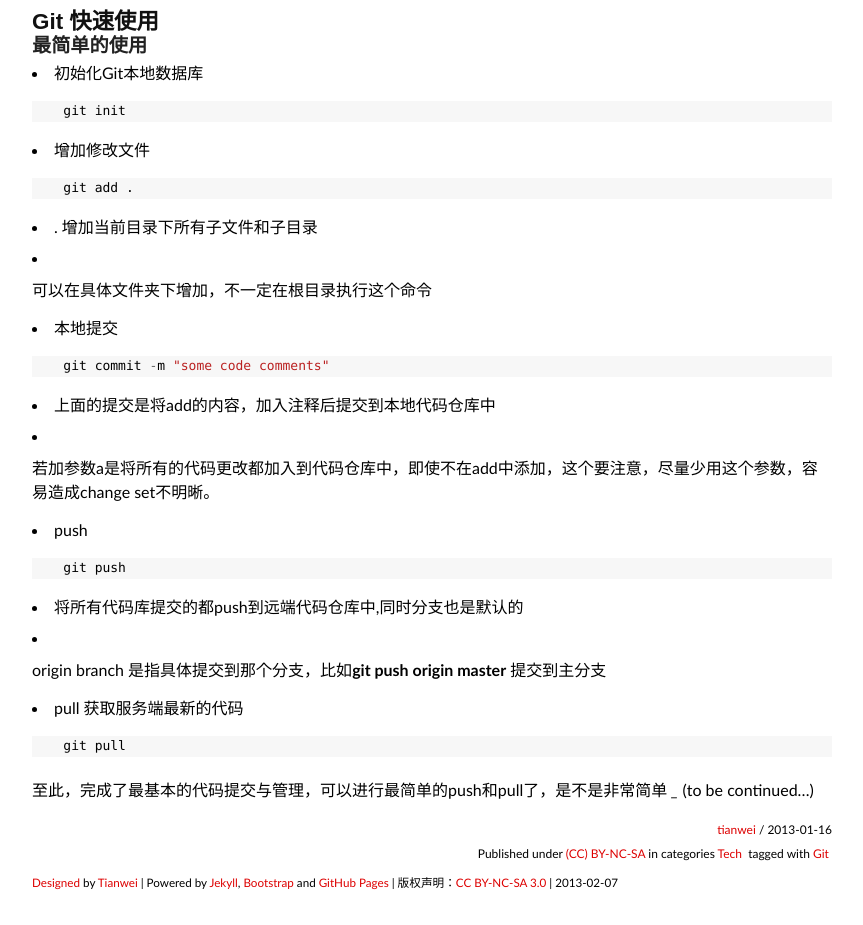
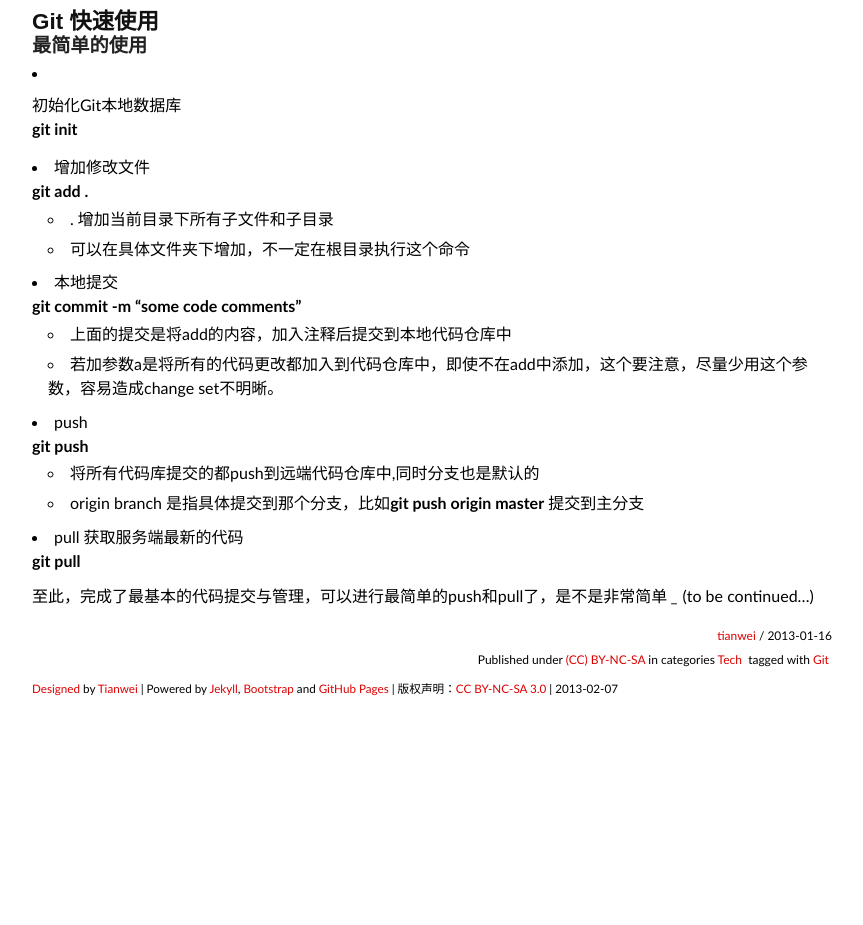
Before and after one commit to tianweidut/tianweidut.github.com, a Jekyll site: the page built from _posts/2013-01-16-Git-Github-Tricks.md, in a window 1280 px wide. Shown: the part 594-1519 px from the top of the page, without its empty margins (208-1071 px from the left). Built offline with Jekyll 4.4.1, drawn with Linux system fonts in a browser that asks for light colours; some web fonts are replaced; Markdown is read by kramdown in place of the engine named in the settings; comment, search, counter and statistics services are not loaded; after the commit the page ends 1325 px from its top, so only the background shows below that; some of the changed lines change nothing that is shown.

Commit message:
update format

```diff
--- a/_posts/2013-01-16-Git-Github-Tricks.md
+++ b/_posts/2013-01-16-Git-Github-Tricks.md
@@ -23,33 +23,25 @@ comments: yes
 
 ### 最简单的使用
  * 初始化Git本地数据库
- {% highlight python%}
-    git init {% endhighlight%}
+   **git init**
 
  * 增加修改文件
- {% highlight python%}
-    git add . {% endhighlight%}
-
-  * . 增加当前目录下所有子文件和子目录
-  * 可以在具体文件夹下增加，不一定在根目录执行这个命令
+   **git add .**
+     * . 增加当前目录下所有子文件和子目录
+     * 可以在具体文件夹下增加，不一定在根目录执行这个命令
 
  * 本地提交
- {% highlight python%}
-    git commit -m "some code comments" {% endhighlight%}
-
-  * 上面的提交是将add的内容，加入注释后提交到本地代码仓库中
-  * 若加参数a是将所有的代码更改都加入到代码仓库中，即使不在add中添加，这个要注意，尽量少用这个参数，容易造成change set不明晰。
+   **git commit -m "some code comments"**
+     * 上面的提交是将add的内容，加入注释后提交到本地代码仓库中
+     * 若加参数a是将所有的代码更改都加入到代码仓库中，即使不在add中添加，这个要注意，尽量少用这个参数，容易造成change set不明晰。
 
  * push
- {% highlight python%}
-    git push {% endhighlight%}
-
-  * 将所有代码库提交的都push到远端代码仓库中,同时分支也是默认的
-  * origin branch 是指具体提交到那个分支，比如**git push origin master** 提交到主分支
+   **git push**
+     * 将所有代码库提交的都push到远端代码仓库中,同时分支也是默认的
+     * origin branch 是指具体提交到那个分支，比如**git push origin master** 提交到主分支
 
  * pull 获取服务端最新的代码
- {% highlight python%}
-    git pull {% endhighlight %}
+   **git pull**
 
 
 至此，完成了最基本的代码提交与管理，可以进行最简单的push和pull了，是不是非常简单 *_*
```
